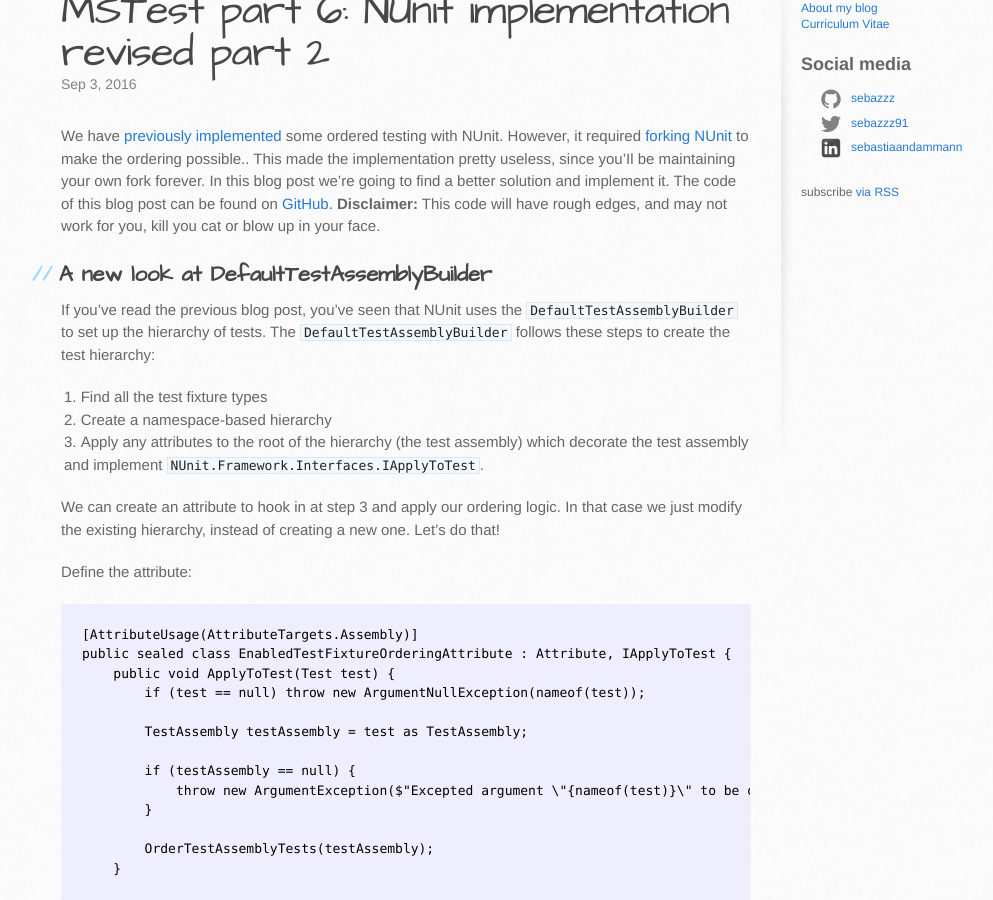
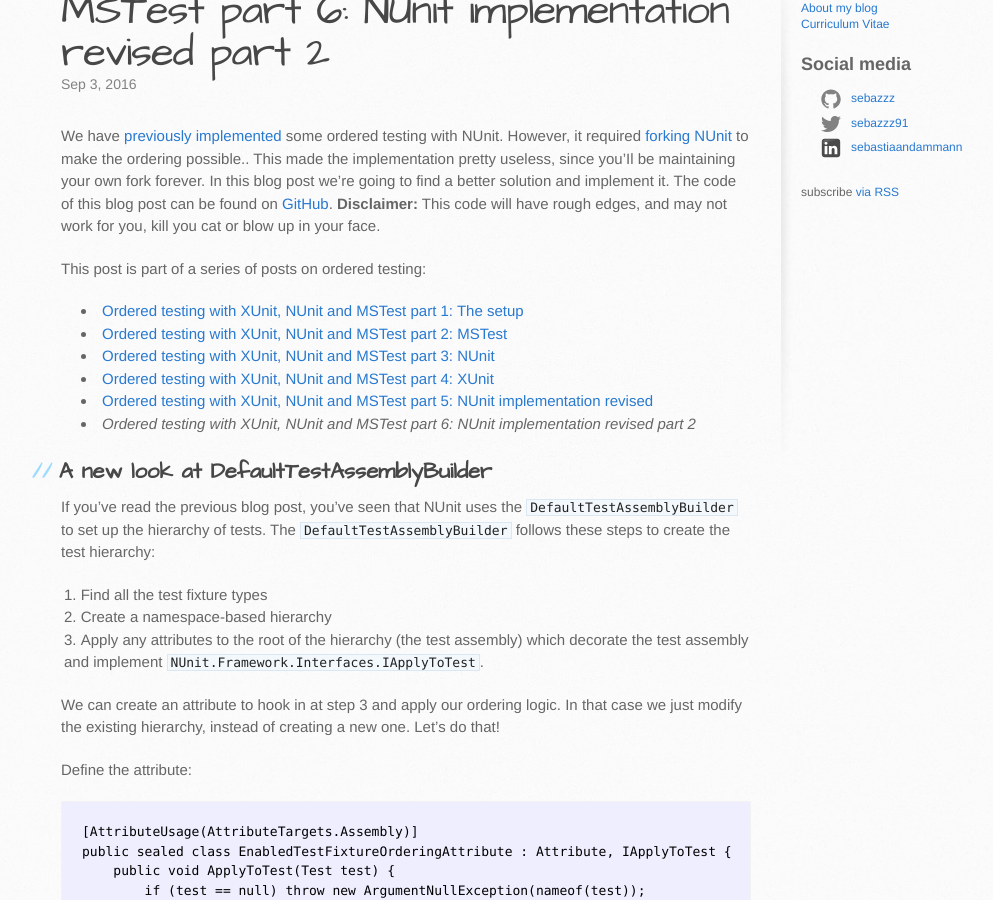
Before and after one commit to Sebazzz/sebazzz.github.io, a Jekyll site: the page built from _posts/2016-09-03-ordered-tests-with-nunit-mstest-xunit-pt6-nunit-implementation-revised-no-fork.md, in a window 1280 px wide and 900 px high, scrolled down 356 px. Shown: the whole window, without its empty margins (109-1102 px from the left). Built offline with Jekyll 4.4.1, drawn with Linux system fonts in a browser that asks for light colours; comment, search, counter and statistics services are not loaded.

Commit message:
Add series list

```diff
--- a/_posts/2016-09-03-ordered-tests-with-nunit-mstest-xunit-pt6-nunit-implementation-revised-no-fork.md
+++ b/_posts/2016-09-03-ordered-tests-with-nunit-mstest-xunit-pt6-nunit-implementation-revised-no-fork.md
@@ -6,6 +6,9 @@
 ---
 
 We have [previously implemented](/blog/2016/06/13/ordered-tests-with-nunit-mstest-xunit-pt5-nunit-implementation-revised) some ordered testing with NUnit. However, it required [forking NUnit](https://github.com/Sebazzz/nunit/tree/custom-testassemblybuilder) to make the ordering possible.. This made the implementation pretty useless, since you'Il be maintaining your own fork forever. In this blog post we're going to find a better solution and implement it. The code of this blog post can be found on [GitHub](https://github.com/Sebazzz/NetUnitTestComparison/tree/ordered-tests-v2b). **Disclaimer:** This code will have rough edges, and may not work for you, kill you cat or blow up in your face.
+
+This post is part of a series of posts on ordered testing:
+{% include postseries.html posts=site.data.blog_orderedtests %}
 
 ## A new look at DefaultTestAssemblyBuilder
 If you've read the previous blog post, you've seen that NUnit uses the `DefaultTestAssemblyBuilder` to set up the hierarchy of tests. The `DefaultTestAssemblyBuilder` follows these steps to create the test hierarchy:
```
Also changed, not shown: _posts/2016-06-13-ordered-tests-with-nunit-mstest-xunit-pt5-nunit-implementation-revised.md (+3 -0 lines).
